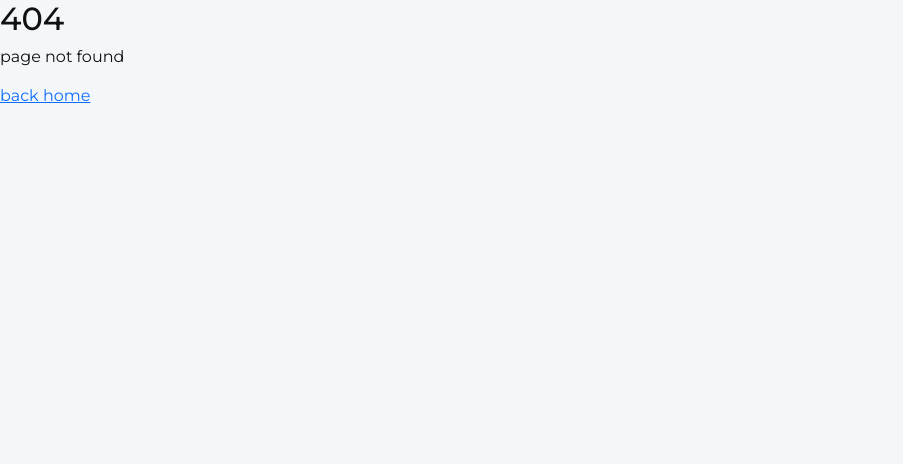
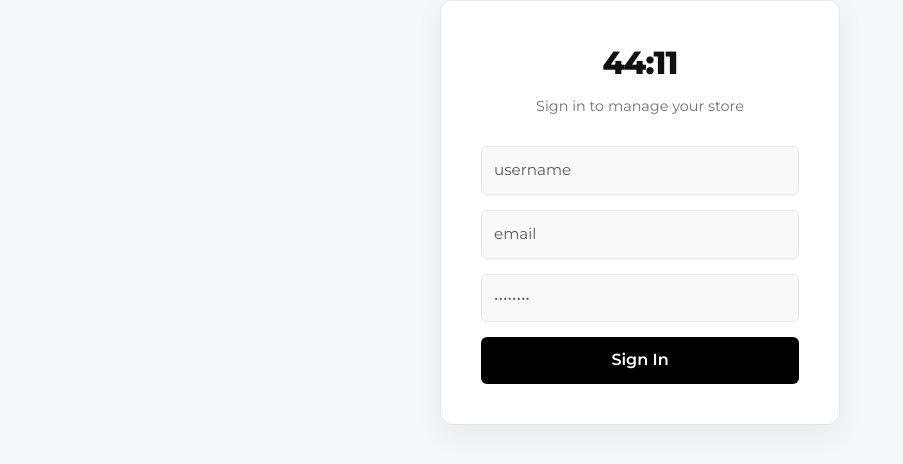
Before and after one commit to Dabel04/vivisportbrand, a React (Vite) app in the folder ViviSport-Brand/: page /register in a window 1280 px wide. Before the commit this address had no page. Shown: the top 464 px of the page, without its empty margins (0-903 px from the left). Built offline with nearby package versions, Linux system fonts and the light colour scheme.

Commit message:
created a register section

```diff
--- a/ViviSport-Brand/src/App.jsx
+++ b/ViviSport-Brand/src/App.jsx
@@ -14,6 +14,7 @@ import Login from "./Components/Dynamic Pages/Login"
 import Success from "./Components/Static Pages/Success"
 import Dashboard from "./Components/Admin Page/Dashboard"
 import Inventory from "./Components/Admin Page/Inventory"
+import Register from "./Components/Dynamic Pages/Register"
 
 // eslint-disable-next-line react-refresh/only-export-components
 export const productAtom = atom([]);
@@ -25,6 +26,7 @@ function App() {
     <Routes>
       <Route path="/" element={<LandingPage />}/>
       <Route path="/shop" element={<Shop />}/>
+      <Route path="/register" element={<Register />}/>
       <Route path="/blog" element={<Blog />}/>
       <Route path="/about" element={<About />}/>
       <Route path="/faq" element={<Faq />}/>
--- a/ViviSport-Brand/src/Components/Dynamic Pages/LandingPage.jsx
+++ b/ViviSport-Brand/src/Components/Dynamic Pages/LandingPage.jsx
@@ -1,4 +1,7 @@
-import React, {useEffect, useState} from 'react'
+import React, {
+    // useEffect,
+
+    useState} from 'react'
 import { Link, Outlet } from 'react-router-dom'
 import '../../styles/style.css'
 import {ass, bras, bottoms, anotherhero} from '../images'
@@ -13,31 +16,31 @@ function LandingPage() {
     const [product, setProduct] = useAtom(productAtom);
     const [selectedSizes, setSelectedSizes] = useState({});
     const [selectedColors, setSelectedColors] = useState({});
-    const [userData, setUserData] = useState([]);
+    // const [userData, setUserData] = useState([]);
 
-      useEffect(() => {
-    // Define an asynchronous function inside useEffect
-    const fetchData = async () => {
-      try {
-        const response = await fetch("http://localhost:8080/products");
+//       useEffect(() => {
+//     // Define an asynchronous function inside useEffect
+//     const fetchData = async () => {
+//       try {
+//         const response = await fetch("http://localhost:8080/products");
 
-        if (!response.ok) {
-          throw new Error(`${response.status}`)
-        }
-        console.log(response)
+//         if (!response.ok) {
+//           throw new Error(`${response.status}`)
+//         }
+//         console.log(response)
 
-        const data = await response.json(); // Await the second promise
-        console.log(data)
-        setUserData(data);
-        console.log(userData)
-      } catch (error) {
-        console.log(error);
-      }
-    };
+//         const data = await response.json(); // Await the second promise
+//         console.log(data)
+//         setUserData(data);
+//         console.log(userData)
+//       } catch (error) {
+//         console.log(error);
+//       }
+//     };
 
-    // Call the async function immediately
-    fetchData();
-  }, []);
+//     // Call the async function immediately
+//     fetchData();
+//   }, []);
 
     const colors = [
       { name: 'White', value: '#fff', border: '1px solid #ccc' },
@@ -61,7 +64,7 @@ function LandingPage() {
     }
 
     function updateCart(item, quantitys) {
-      const qty = Number(quantitys) || 1
+      const qty = Number(quantitys) || 1;
       const size = selectedSizes[item.id] || 'M';
       const color = selectedColors[item.id] || colors[2]; // Default color
 
@@ -199,7 +202,7 @@ function LandingPage() {
               <div className="row">
                   {/* Products looped */}
                      {
-                        userData.slice(0, 16).map((product) => (
+                        products.slice(0, 16).map((product) => (
                     <div className="col-6 col-lg-3" key={product.id}>
                          <div className="product-card">
                             <Link to={`/shop/${product.id}`}>
--- a/ViviSport-Brand/src/Components/Dynamic Pages/Login.jsx
+++ b/ViviSport-Brand/src/Components/Dynamic Pages/Login.jsx
@@ -1,5 +1,5 @@
 import React, { useState } from 'react'
-import { useNavigate } from 'react-router-dom'
+import { Link, useNavigate } from 'react-router-dom'
 import '../../styles/login.css'
 
 function Login() {
@@ -38,13 +38,17 @@ function Login() {
         <p className="login-subtitle">Sign in to manage your store</p>
 
          <form onSubmit={handleSubmit}>
-            <input type="email" className="form-control" placeholder="username" value={email} onChange={(e) => setEmail(e.target.value)} required/>
+            <input type="email" className="form-control" placeholder="email" value={email} onChange={(e) => setEmail(e.target.value)} required/>
             <input type="password" className="form-control" placeholder="••••••••" value={password} onChange={(e) => setPassword(e.target.value)} required/>
 
             <button type="submit" className="btn-login">Sign In</button>
         </form>
 
         <a href="#" className="forgot-link">Forgot your password?</a>
+
+        <div>
+          New to 44:11 ? <Link to='/register'><span>Register Now</span></Link>
+        </div>
     </div>
     </>
   )
--- /dev/null
+++ b/ViviSport-Brand/src/Components/Dynamic Pages/Register.jsx
@@ -0,0 +1,71 @@
+import React, { useState } from 'react'
+import { useNavigate } from 'react-router-dom'
+
+function Register() {
+    const navigate = useNavigate();
+    const [username, setUsername] = useState('')
+    const [email, setEmail] = useState('')
+    const [password, setPassword] = useState('')
+
+  const handleSubmit = async (e) => {
+    e.preventDefault();
+
+    try {
+      const response = await fetch('http://localhost:8080/register', {
+        method: 'POST',
+        headers: {
+          'Content-Type': 'application/json',
+        },
+        body: JSON.stringify({ username, email, password }),
+      });
+
+      // 1. Determine how to parse the data based on Content-Type
+      const contentType = response.headers.get("content-type");
+      let data;
+
+      if (contentType && contentType.includes("application/json")) {
+        data = await response.json();
+      } else {
+        data = await response.text();
+      }
+
+      // 2. Handle Success
+      if (response.ok) {
+        // data is assumed to be the user object here
+        localStorage.setItem('user_id', data.user.id);
+        localStorage.setItem('username', data.user.username);
+        navigate('/');
+      }
+      // 3. Handle Server-Side Errors (400, 500, etc.)
+      else {
+        const errorMessage = typeof data === 'object' ? data.message : data;
+        alert(errorMessage || 'Registration failed');
+      }
+
+    } catch (error) {
+      // 4. Handle Network Errors
+      console.error('Registration error:', error);
+      alert('Could not connect to the server.');
+    }
+  };
+  return (
+    <>
+    <div className="login-card">
+        <a href="#" className="brand-logo">44:11</a>
+        <p className="login-subtitle">Sign in to manage your store</p>
+
+         <form onSubmit={handleSubmit}>
+            <input type="text" className="form-control" placeholder="username" value={username} onChange={(e) => setUsername(e.target.value)} required/>
+            <input type="email" className="form-control" placeholder="email" value={email} onChange={(e) => setEmail(e.target.value)} required/>
+            <input type="password" className="form-control" placeholder="••••••••" value={password} onChange={(e) => setPassword(e.target.value)} required/>
+
+            <button type="submit" className="btn-login">Sign In</button>
+        </form>
+
+
+    </div>
+    </>
+  )
+}
+
+export default Register
```
